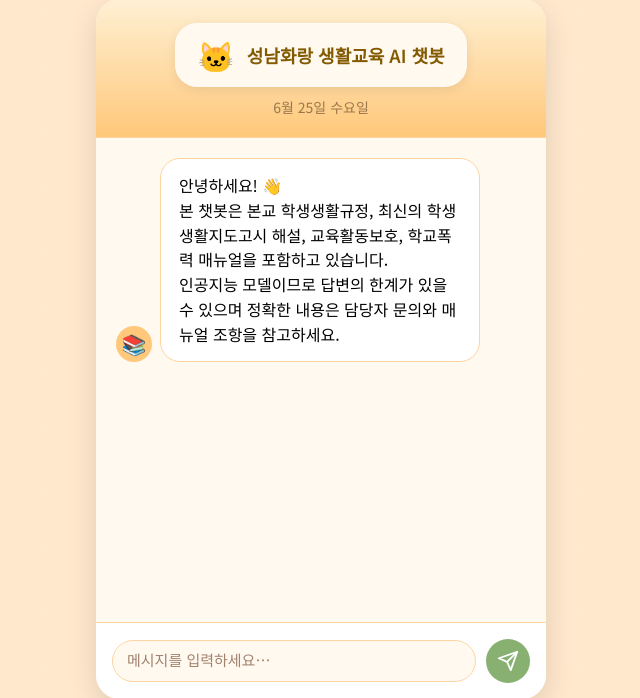
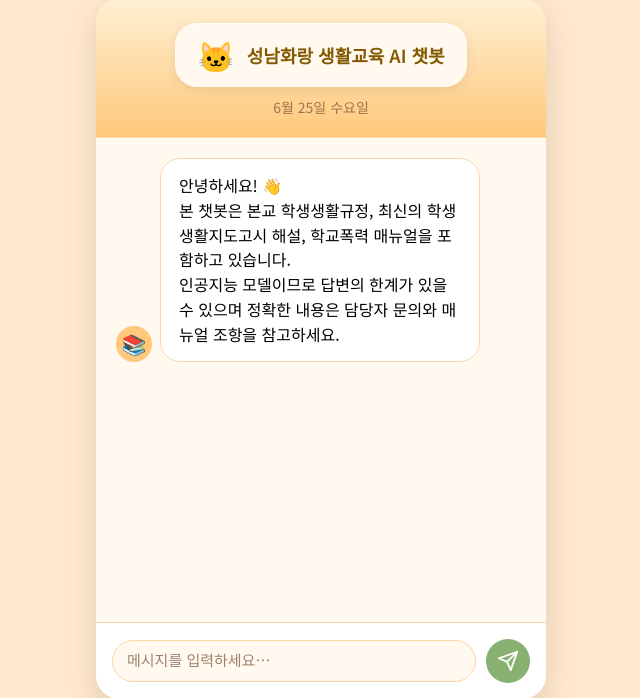
Before and after one commit to nomadcgrang9/school-violence-chatbot, a Flask app: page / in a window 1280 px wide. Shown: the part 51-749 px from the top of the page, without its empty margins (319-959 px from the left). Run offline with Flask 3, Linux system fonts and the light colour scheme.

Commit message:
Update index.html

```diff
--- a/templates/index.html
+++ b/templates/index.html
@@ -126,7 +126,7 @@
     <div id="chat-window">
       <div class="message bot">
         <div class="avatar">📚</div>
-        <div class="message-bubble">안녕하세요! 👋<br>본 챗봇은 본교 학생생활규정, 최신의 학생생활지도고시 해설, 교육활동보호, 학교폭력 매뉴얼을 포함하고 있습니다. <br> 인공지능 모델이므로 답변의 한계가 있을 수 있으며 정확한 내용은 담당자 문의와 매뉴얼 조항을 참고하세요. </div>
+        <div class="message-bubble">안녕하세요! 👋<br>본 챗봇은 본교 학생생활규정, 최신의 학생생활지도고시 해설, 학교폭력 매뉴얼을 포함하고 있습니다. <br> 인공지능 모델이므로 답변의 한계가 있을 수 있으며 정확한 내용은 담당자 문의와 매뉴얼 조항을 참고하세요. </div>
       </div>
     </div>
 
```
